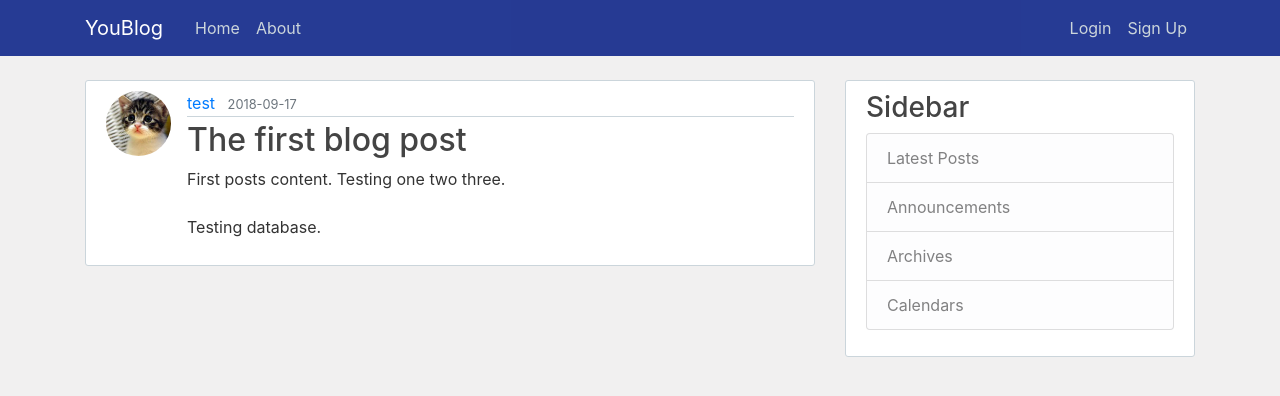
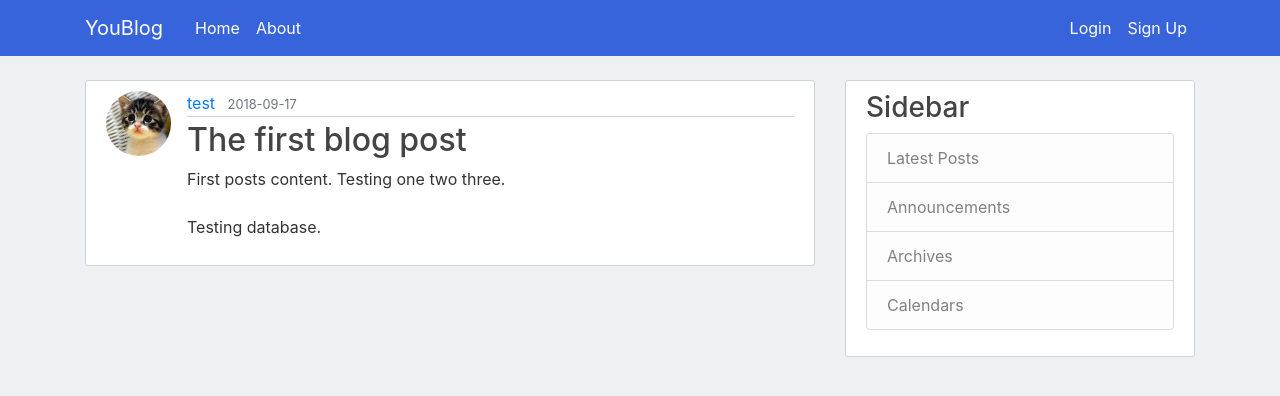
Before and after one commit to azeznassar/YouBlog, a Flask app: page /post/1 in a window 1280 px wide. Shown: the top 396 px of the page. Run offline with Flask 2, Linux system fonts and the light colour scheme; data comes from the database, SQL or seed files in the repository; both versions use the stored data as it was after the commit; some libraries are stand-ins or nearby versions.

Commit message:
setup pagination

```diff
--- a/src/routes.py
+++ b/src/routes.py
@@ -10,7 +10,12 @@ from src.models import User, Post
 @app.route("/")
 @app.route("/home")
 def home():
-    posts = Post.query.all()
+    page = request.args.get('page', 1, type=int)
+    posts = Post.query.order_by(Post.date_posted.desc()).paginate(per_page=5, page=page)
+    for p in posts.items:
+        p.content = p.content[:60] + '...'
+        p.content = " ".join(p.content.splitlines())
+
     return render_template('home.html', posts=posts, title='Post and share your own blogs')
 
 
--- a/src/static/css/main.css
+++ b/src/static/css/main.css
@@ -1,5 +1,5 @@
 body {
-  background: #f1f0f0;
+  background: #eff0f1;
   color: #333;
   margin-top: 5rem; }
 
@@ -7,12 +7,12 @@ h1, h2, h3, h4, h5, h6 {
   color: #444; }
 
 .bg-steel {
-  background-color: #10278ae6; }
+  background-color: #3864db; }
 
 .site-header .navbar-nav .nav-link {
-  color: #cbd5db; }
+  color: #fff; }
   .site-header .navbar-nav .nav-link:hover {
-    color: #fff; }
+    color: #c1c2c7; }
   .site-header .navbar-nav .nav-link:active {
     font-weight: 500; }
 
@@ -26,7 +26,7 @@ h1, h2, h3, h4, h5, h6 {
 .article-title {
   color: #444; }
   .article-title:hover {
-    color: #428bca;
+    color: #007bff;
     text-decoration: none; }
 
 .article-content {
--- a/src/static/scss/main.scss
+++ b/src/static/scss/main.scss
@@ -1,10 +1,11 @@
 $clr_white: #fff;
-$clr_off_white: #f1f0f0;
+$clr_off_white: #eff0f1;
 $clr_grey: #444;
 $clr_grey_dark: #333;
 $clr_grey_light: #cbd5db;
-$clr_blue: #10278ae6;
-$clr_blue_light: #428bca;
+$clr_light_grey: #c1c2c7;
+$clr_blue: #3864db;
+$clr_blue_light: #007bff;
 
 
 body {
@@ -22,14 +23,14 @@ h1, h2, h3, h4, h5, h6 {
 }
 
 .site-header .navbar-nav .nav-link {
-    color: $clr_grey_light;
+    color: $clr_white;
 
     &:hover {
-		color: $clr_white;
+		color: $clr_light_grey;
     }
 
     &:active {
-    	font-weight: 500;
+		font-weight: 500;
     }
 }
 
```
Also changed, not shown: src/templates/home.html (+12 -1 lines), src/site.db.
